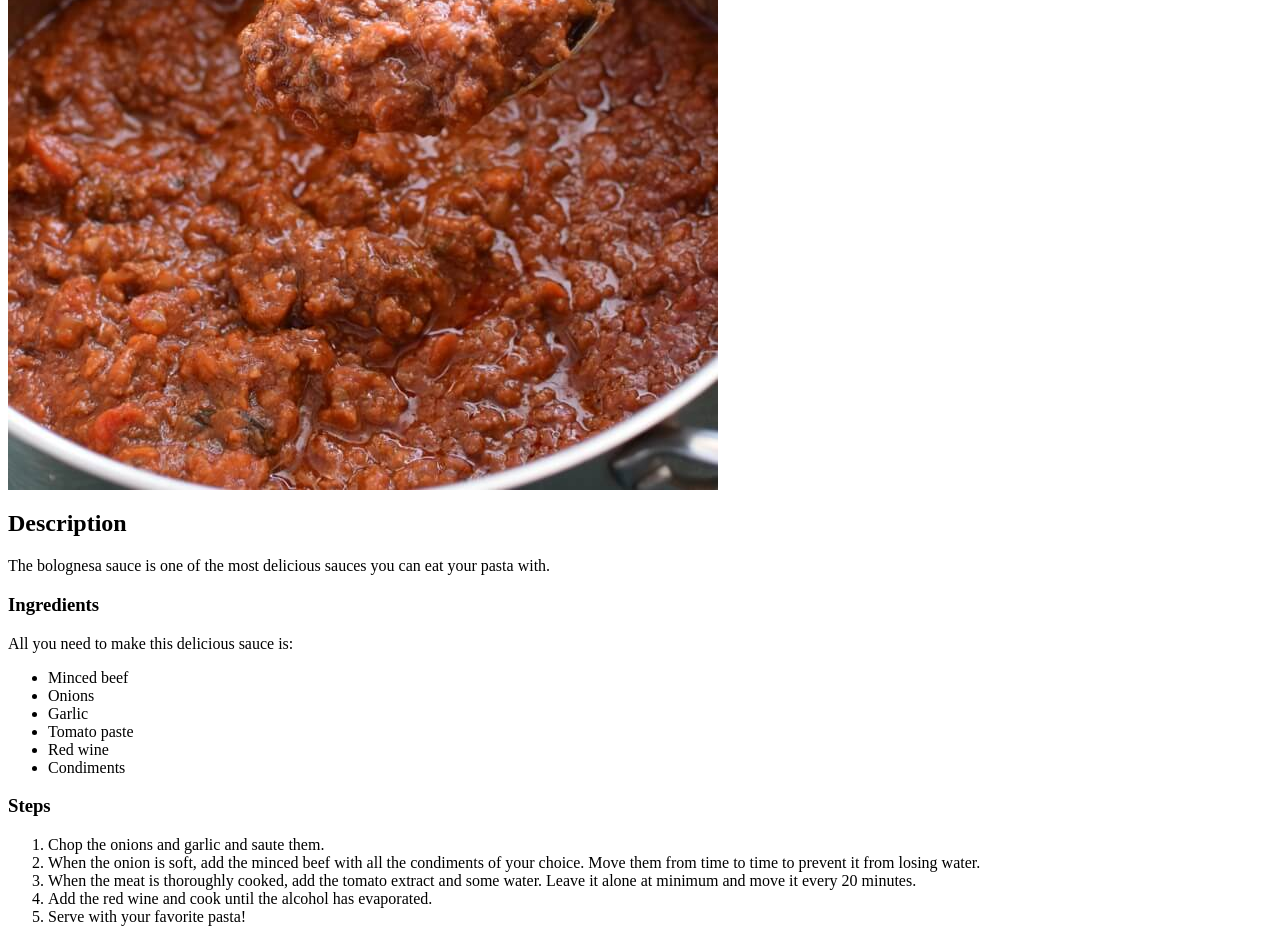
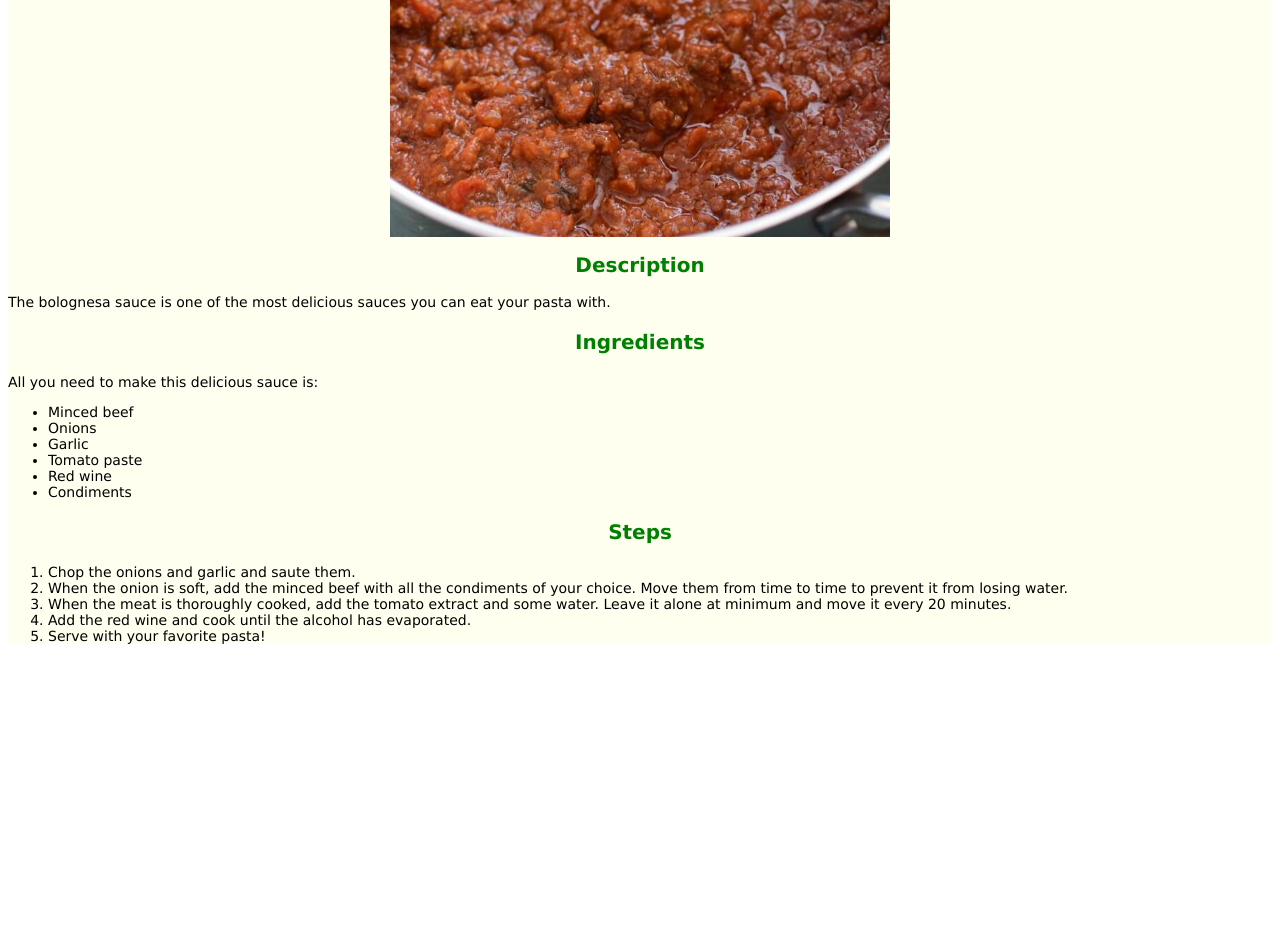
Before and after one commit to ConstanceIl/odin-recipes, a plain HTML site: page recipes/bolognesa.html in a window 1280 px wide. Shown: the part 396-1338 px from the top of the page. After the commit the page ends 1054 px from the top, so only its background shows below. Drawn offline with Linux system fonts and the light colour scheme.

Commit message:
style added to index.hmtl and the branches html files modified to match

```diff
--- a/recipes/bolognesa.html
+++ b/recipes/bolognesa.html
@@ -1,10 +1,14 @@
-<h1>Bolognesa sauce</h1>
-<img src='../img/bolognesa.jpg'>
-<h2>Description</h2>
-<p>The bolognesa sauce is one of the most delicious sauces you can eat your pasta with.</p>
-<h3>Ingredients</h3>
-<p>All you need to make this delicious sauce is:</p>
-<ul>
+<link rel='stylesheet' href='styles.css'>
+<div id='all'>
+    <h1 class='title'>Bolognesa sauce</h1>
+    <div id='center'>
+        <img src='../img/bolognesa.jpg' alt='bolognesa sauce'>
+    </div>
+    <h2 class='headers description'>Description</h2>
+    <p class='description'>The bolognesa sauce is one of the most delicious sauces you can eat your pasta with.</p>
+    <h3 class='headers description'>Ingredients</h3>
+    <p class='description'>All you need to make this delicious sauce is:</p>
+    <ul class='list'>
         <li>Minced beef</li>
         <li>Onions</li>
         <li>Garlic</li>
@@ -12,11 +16,12 @@
         <li>Red wine</li>
         <li>Condiments</li>
     </ul>
-<h3>Steps</h3>
-<ol>
+    <h3 class='headers description'>Steps</h3>
+    <ol class='list'>
         <li>Chop the onions and garlic and saute them.</li>
         <li>When the onion is soft, add the minced beef with all the condiments of your choice. Move them from time to time to prevent it from losing water.</li>
         <li>When the meat is thoroughly cooked, add the tomato extract and some water. Leave it alone at minimum and move it every 20 minutes. </li>
         <li>Add the red wine and cook until the alcohol has evaporated.</li>
         <li>Serve with your favorite pasta!</li>
     </ol>
+</div>
--- /dev/null
+++ b/recipes/styles.css
@@ -0,0 +1,39 @@
+#all {
+    background-color: ivory;
+}
+
+#center {
+    text-align: center;
+}
+
+img {
+    height: auto;
+    width: 500px;
+}
+
+.title {
+    color: green;
+    font-size: 26px;
+    text-align: center;
+    font-family: 'Lucida Sans', 'Lucida Sans Regular', 'Lucida Grande', 'Lucida Sans Unicode', Geneva, Verdana, sans-serif;
+    font-weight: bold;
+}
+
+.description {
+    color: black;
+    font-size: 14px;
+    font-family: 'Lucida Sans', 'Lucida Sans Regular', 'Lucida Grande', 'Lucida Sans Unicode', Geneva, Verdana, sans-serif;
+    text-align: justify;
+}
+
+.headers {
+    color:green;
+    font-size: 20px;
+    font-family: 'Lucida Sans', 'Lucida Sans Regular', 'Lucida Grande', 'Lucida Sans Unicode', Geneva, Verdana, sans-serif;
+    text-align: center;
+}
+
+.list {
+    font-size: 14px;
+    font-family: 'Lucida Sans', 'Lucida Sans Regular', 'Lucida Grande', 'Lucida Sans Unicode', Geneva, Verdana, sans-serif;
+}
--- /dev/null
+++ b/styles.css
@@ -0,0 +1,21 @@
+#all {
+    background-color: ivory;
+    text-align: center;
+}
+
+.description {
+    color:green;
+    font-size: 20px;
+    font-family: 'Lucida Sans', 'Lucida Sans Regular', 'Lucida Grande', 'Lucida Sans Unicode', Geneva, Verdana, sans-serif;
+}
+
+#list {
+    font-weight: bold;
+    font-family: 'Lucida Sans', 'Lucida Sans Regular', 'Lucida Grande', 'Lucida Sans Unicode', Geneva, Verdana, sans-serif;
+    text-align: left;
+}
+
+img {
+    height: auto;
+    width: 500px;
+}
```
Also changed, not shown: index.html (+5 -4 lines), recipes/budin-de-pan.html (+14 -10 lines), recipes/mug-cake.html (+14 -9 lines). Lines whose indentation alone changed are shown as unchanged.
